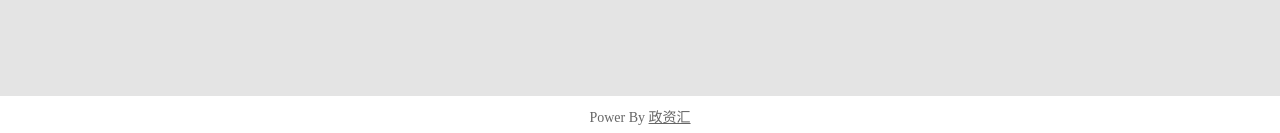
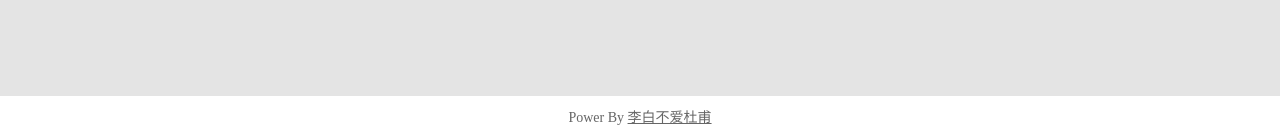
Before and after one commit to libaibuaidufu/python-project, a Flask app: page / in a window 1280 px wide. Shown: the part 664-797 px from the top of the page. Run offline with Flask 2, Linux system fonts and the light colour scheme.

Commit message:
update  index.html

```diff
--- a/word2pdf/templates/index.html
+++ b/word2pdf/templates/index.html
@@ -52,7 +52,7 @@
         </div>
         <div class="foot-part  foot-center">
             <span id="icp" style="display: none;"></span>
-            Power By <a href="https://www.zhengzihui.com" target="_blank">政资汇</a>
+            Power By <a href="https://libaibuaidufu.com" target="_blank">李白不爱杜甫</a>
         </div>
         <div class="foot-part  foot-right">
 
```
